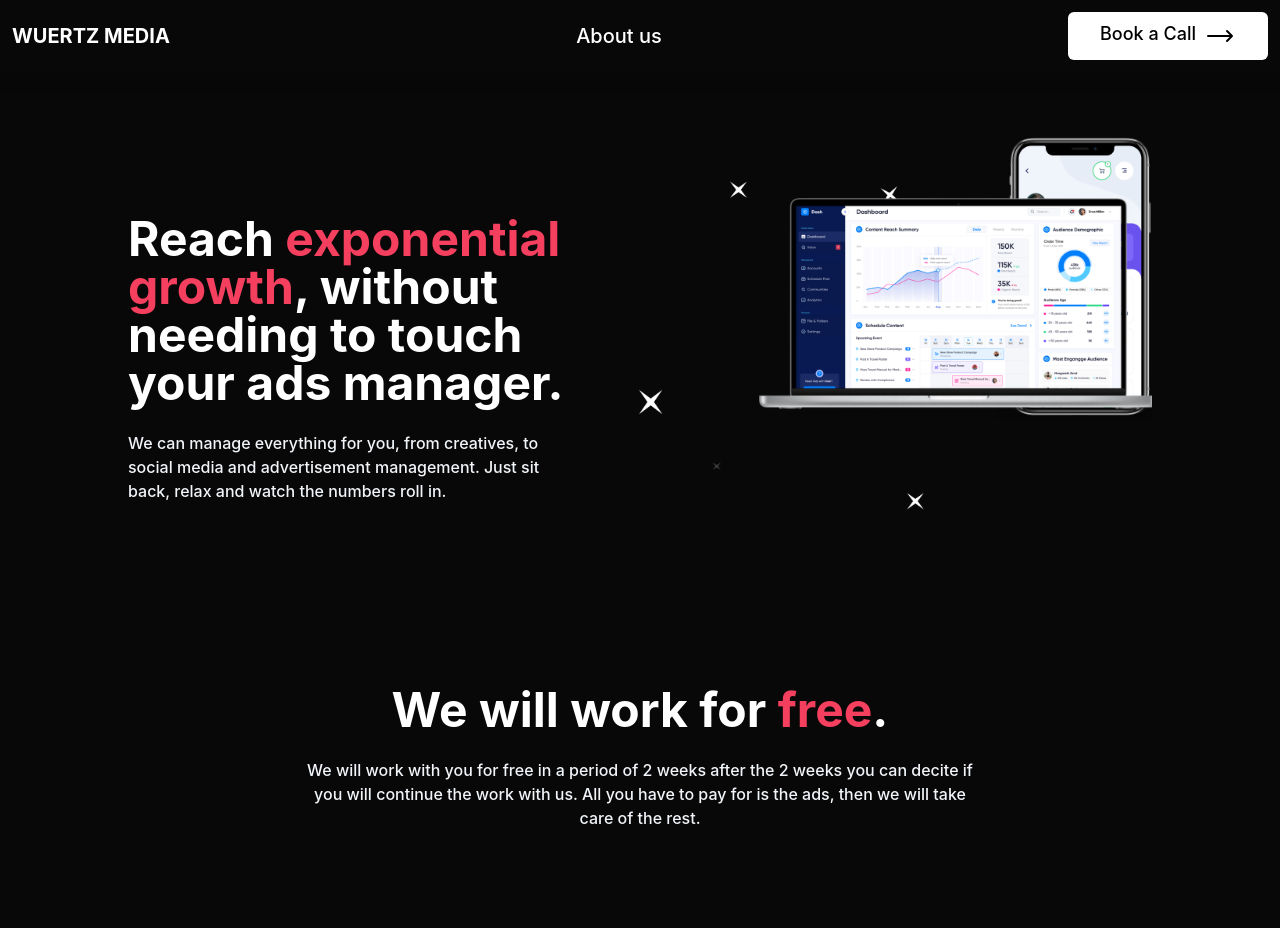
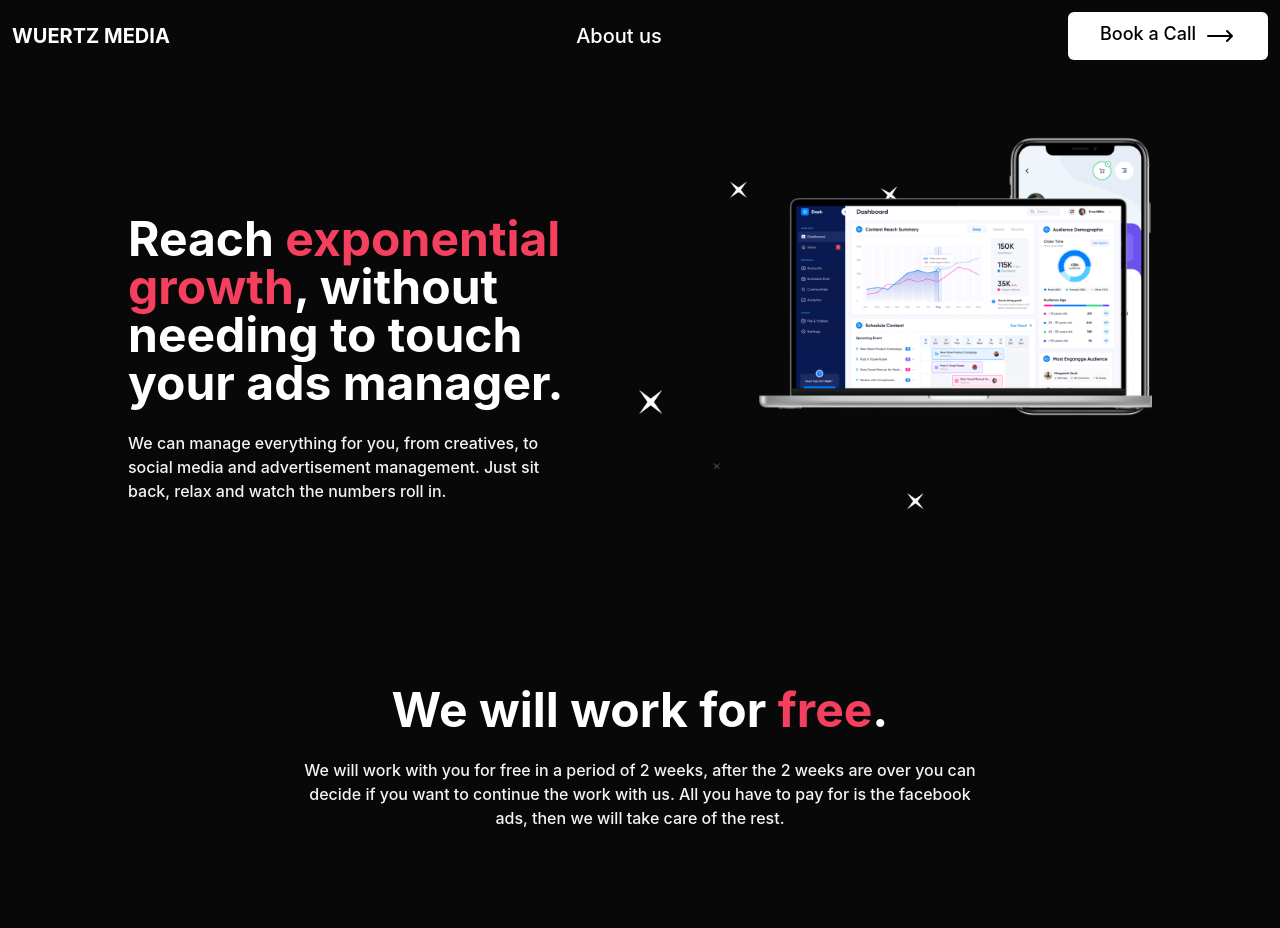
Before and after one commit to augustwoc/Wuertz-Media, a Next.js app: page / in a window 1280 px wide. Shown: the top 928 px of the page. Built offline with nearby package versions, Linux system fonts and the light colour scheme.

Commit message:
Update index.tsx

```diff
--- a/pages/index.tsx
+++ b/pages/index.tsx
@@ -43,8 +43,8 @@ const Home: NextPage = () => {
               We will work for <span className="text-rose-500">free</span>.
             </h1>
             <p className="mt-6 max-w-2xl font-medium text-slate-100">
-              We will work with you for free in a period of 2 weeks after the 2 weeks you can decite if
-              you will continue the work with us. All you have to pay for is the ads, then we will take care of the rest.
+              We will work with you for free in a period of 2 weeks, after the 2 weeks are over you can decide if
+              you want to continue the work with us. All you have to pay for is the facebook ads, then we will take care of the rest.
             </p>
           </div>
         </section>
```
